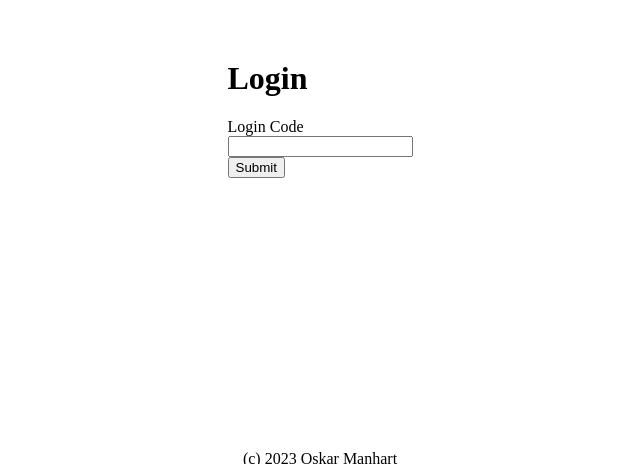
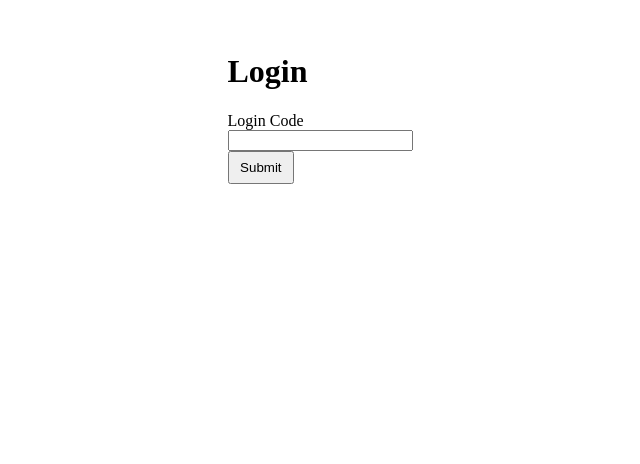
Before and after one commit to oskardotglobal/stadtrally, a Next.js app: page /login in a window 1280 px wide. Shown: the part 336-800 px from the top of the page, without its empty margins (320-960 px from the left). Built offline with nearby package versions, Linux system fonts and the light colour scheme.

Commit message:
feat: small design changes

```diff
--- a/src/app/layout.tsx
+++ b/src/app/layout.tsx
@@ -14,14 +14,6 @@ export default function RootLayout({children}: {children: React.ReactNode }) {
             <main>
                 {children}
             </main>
-
-            <footer>
-                <p>
-                    (c) 2023 Oskar Manhart
-                    <br />
-                    <a href="https://github.com/oskardotglobal/stadtrally" target="_blank">View Source</a>
-                </p>
-            </footer>
         </body>
         </html>
     )
--- a/src/styles/Home.scss
+++ b/src/styles/Home.scss
@@ -14,6 +14,6 @@ h1 {
 
     img {
         object-fit: cover;
-        width: 100%;
+        width: 80%;
     }
 }
--- a/src/styles/globals.scss
+++ b/src/styles/globals.scss
@@ -29,6 +29,11 @@ header {
     padding: 5% 5% 0 5%;
 }
 
+button {
+    height: 2.5em;
+    width: 5em;
+}
+
 footer {
     @include center-flex;
     padding: 0 5% 5% 5%;
```
